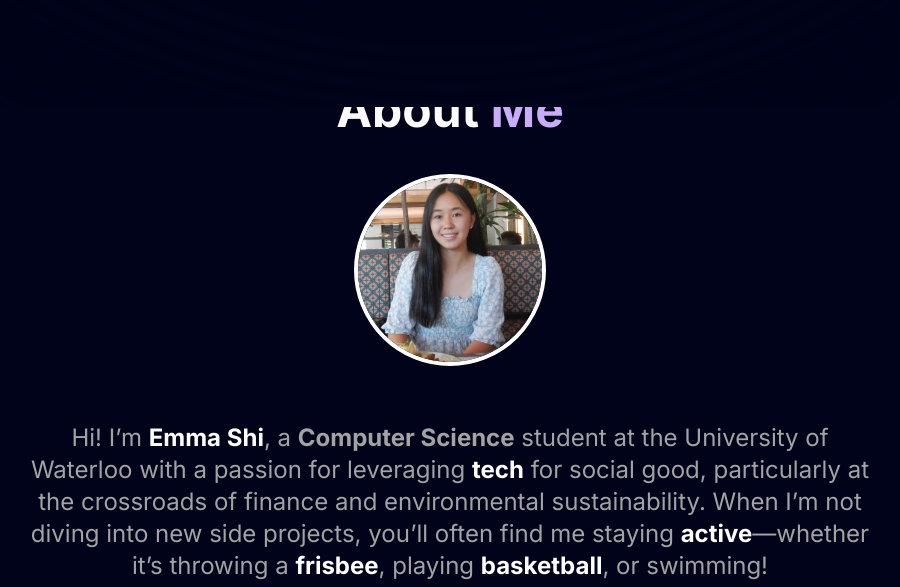
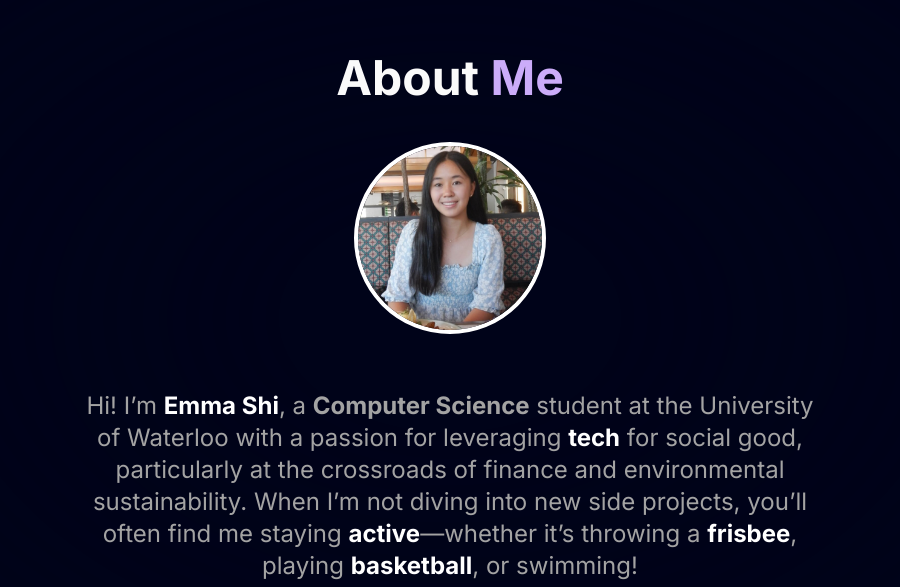
Before and after one commit to emmaashi/personal-portfolio, a Next.js app: page / in a window 1280 px wide. Shown: the part 693-1280 px from the top of the page, without its empty margins (190-1090 px from the left). Built offline with nearby package versions, Linux system fonts and the light colour scheme.

Commit message:
article switch

```diff
--- a/components/About.tsx
+++ b/components/About.tsx
@@ -1,13 +1,20 @@
 "use client";
 import React from "react";
-import { motion } from "framer-motion";
 import { LinkPreview } from "./ui/LinkPreview";
+import { PinContainer } from "./ui/3d-pin";
 import Image from "next/image";
+import { articles } from "@/data";
 
 const About = () => {
   return (
-    <div id="about" className="py-10 mt-32 flex flex-col items-center">
-      <h1 className="heading">
+    <div className="pb-20 pt-14 relative" id="about">
+      <div className="h-screen w-full dark:bg-black-100 bg-white dark:bg--white/[0.03] absolute top-0 left-0 flex items-center justify-center">
+        <div className="absolute pointer-events-none inset-0 flex items-center justify-center dark:bg-black-100 bg-white [mask-image:radial-gradient(ellipse_at_center,transparent_20%,black)]" />
+      </div>
+
+      <div className="flex justify-center relative my-20 z-10">
+        <div className="max-w-[89vw] md:max-w-2xl lg:max-w-[60vw] flex flex-col items-center justify-center">
+          <h1 className="heading text-center">
             About <span className="text-purple">Me</span>
           </h1>
           <div className="relative flex flex-col items-center mt-10">
@@ -21,9 +28,7 @@ const About = () => {
               />
             </div>
             <div className="max-w-4xl text-center mt-10 p-4">
-          {" "}
               <p className="text-neutral-500 dark:text-neutral-400 text-lg md:text-2xl max-w-4xl mx-auto leading-relaxed">
-            {" "}
                 Hi! I’m{" "}
                 <LinkPreview
                   imageSrc="/ulti.PNG"
@@ -31,17 +36,17 @@ const About = () => {
                 >
                   Emma Shi
                 </LinkPreview>
-            , a <b>Computer Science</b> student at the University of Waterloo
-            with a passion for leveraging {""}
+                , a <b>Computer Science</b> student at the University of
+                Waterloo with a passion for leveraging{" "}
                 <LinkPreview
                   imageSrc="/google.jpeg"
                   className="font-bold bg-clip-text text-transparent bg-gradient-to-br from-purple-500 to-pink-500"
                 >
                   tech
                 </LinkPreview>{" "}
-            for social good, particularly at
-            the crossroads of finance and environmental sustainability. When I’m
-            not diving into new side projects, you’ll often find me staying{" "}
+                for social good, particularly at the crossroads of finance and
+                environmental sustainability. When I’m not diving into new side
+                projects, you’ll often find me staying{" "}
                 <LinkPreview
                   imageSrc="/aoty.jpg"
                   className="font-bold bg-clip-text text-transparent bg-gradient-to-br from-purple-500 to-pink-500"
@@ -67,6 +72,32 @@ const About = () => {
             </div>
           </div>
         </div>
+      </div>
+
+      {/* Articles Section */}
+      {/* <div className="mt-48">
+        <div className="grid grid-cols-1 sm:grid-cols-2 lg:grid-cols-3 gap-8">
+          {articles.map(({ id, title, description, img, link }) => (
+            <div key={id} className="flex flex-col items-center">
+              <PinContainer title={title} href={link}>
+                <div className="relative flex items-center justify-center sm:w-96 w-[80vw] overflow-hidden h-[20vh] lg:h-[30vh] mb-5">
+                  <div className="relative w-full h-full overflow-hidden bg-[#13162d]">
+                    <Image
+                      src={img}
+                      alt={title}
+                      layout="fill"
+                      objectFit="cover"
+                    />
+                  </div>
+                </div>
+                <h3 className="font-bold text-lg line-clamp-1 mt-4">{title}</h3>
+                <p className="text-sm line-clamp-2">{description}</p>
+              </PinContainer>
+            </div>
+          ))}
+        </div>
+      </div> */}
+    </div>
   );
 };
 
```
Also changed, not shown: components/Hero.tsx (+0 -24 lines). Lines whose indentation alone changed are shown as unchanged.
